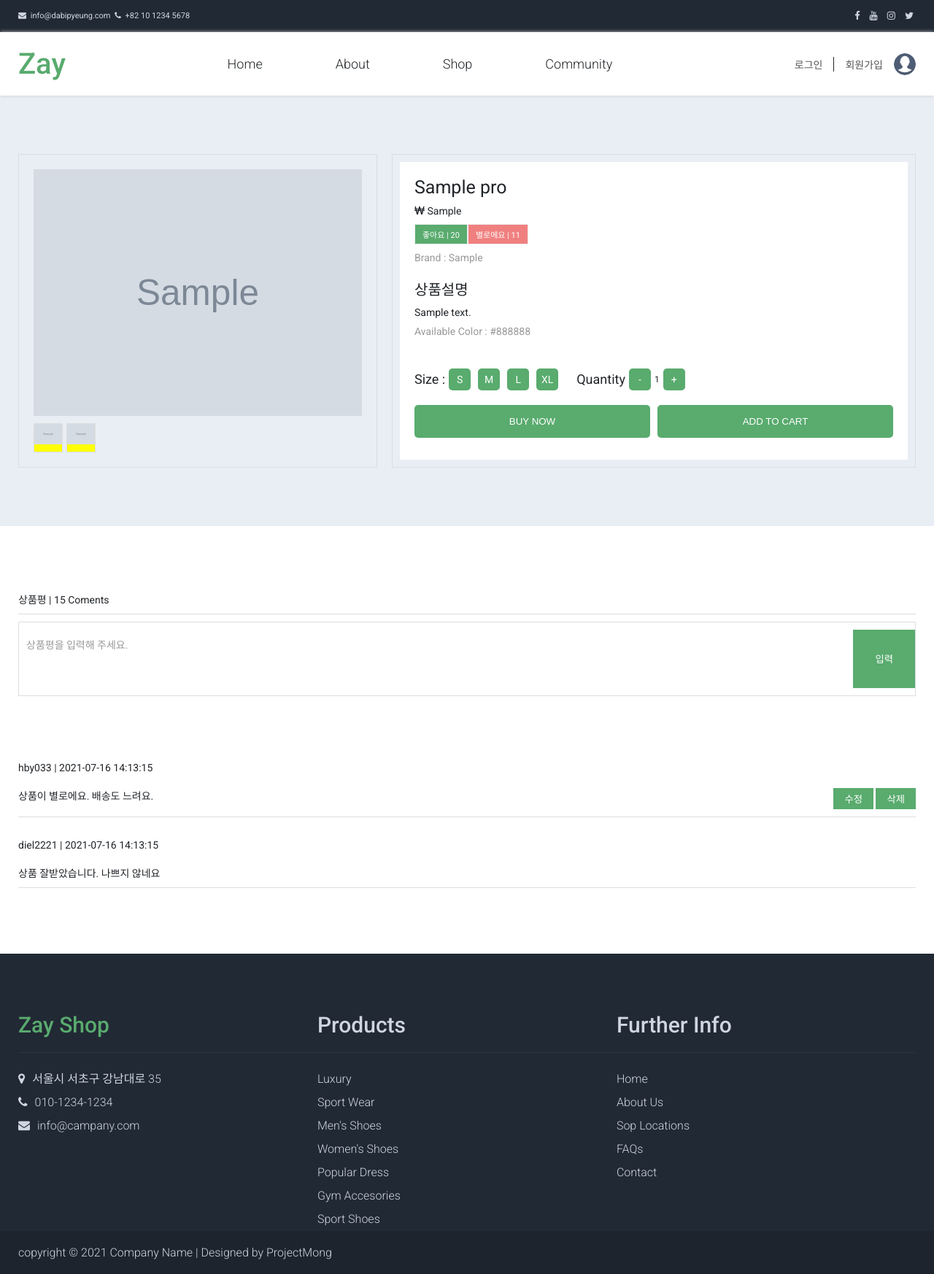
After one commit to Hong-by/Database-Project, a PHP site: page /pages/details/pro_detail_form.php?pro_idx=1 in a window 1280 px wide. The commit adds this page. Shown: the whole page at 73% size. Run offline with PHP 8.4, Linux system fonts and the light colour scheme; tables that the repository leaves empty hold one stand-in row (values such as "Sample post"); grey boxes marked "Sample" are stand-in pictures; a stand-in replaces the project's code that opens the database connection.

Commit message:
07/16 상품 상세 페이지 작업 중

```diff
--- a/css/media.css
+++ b/css/media.css
@@ -17,6 +17,11 @@
 
   section.join .form_box .mem_form,
   section.join .form_box .login_form{width: 70%;}
+
+  .featured .featured_txt p{display: none;}
+  .featured .like_unlike{flex-direction: column; padding: 0 0 10px 0;}
+  .featured .like_icons{display: flex; justify-content: space-between; padding-bottom: 10px;}
+  .featured .like_icons span{width: 50%; text-align: center;}
 }
 
 @media screen and (max-width:850px){
@@ -49,6 +54,11 @@
   section.join .mem_form label,
   section.join .login_form label{font-size: 12px; padding: 10px 15px;}
   section.join .mem_form p:first-child button{font-size: 12px;}
+
+  .featured .featured_box .featured_item{width: 50%; padding: 10px;}
+
+
+
 }
 
 @media screen and (max-width:500px){
@@ -85,6 +95,8 @@
   section.join .login_form input{width: 100%;}
 
   section.join .mem_form section.join .mem_form p:nth-child(4) label{display: block; width: 40%;}
+
+  .featured .featured_box .featured_item{width: 100%;}
 }
 
 @media screen and (max-width:350px){
--- a/css/reset.css
+++ b/css/reset.css
@@ -9,6 +9,8 @@ input, button, textarea{outline:0; border-radius:0; border: 0; padding: 10px; co
 input::placeholder{color: #ccc;}
 textarea{resize:none;}
 img{display:block;}
+em{font-style: normal;}
+b{font-weight: normal;}
 
 /* Setting Reset Layout Style */
 .center{width:100%; margin:auto; max-width:1230px; height:auto;}
--- a/css/style.css
+++ b/css/style.css
@@ -61,20 +61,22 @@ section.featured{background: #e9eef5;}
 .featured .featured_box{width: 100%; height: auto; margin: 30px 0; display: flex; flex-wrap: wrap;}
 .featured .featured_box .featured_item{width: 33.33%; padding: 20px;}
 .featured .item_frame{background: #fff; padding: 10px; box-shadow: 0 0 8px #ccc;}
-.featured .featured_item .featured_img{border: 1px solid #efefef; height: 350px; overflow: hidden;}
+.featured .featured_item .featured_img{border: 1px solid #efefef; height: auto; overflow: hidden;}
 .featured .featured_item img{width: 100%;}
 .featured .featured_item em{font-style: normal; font-size: 12px; color: #777;}
-.featured .like_unlike{width: 100%; height: auto; display: flex; justify-content: space-between; padding: 10px 0;}
-.featured .like_unlike span{border: 1px solid #eee; font-size: 11px; padding: 5px 10px; font-weight: normal;}
-.featured .like_unlike span:nth-child(1){background: #59ab6e; color: #fff;}
-.featured .like_unlike span:nth-child(2){background: lightcoral; color: #fff;}
+
+.like_unlike{width: 100%; height: auto; display: flex; justify-content: space-between; padding: 10px 0;}
+.like_unlike span{border: 1px solid #eee; font-size: 11px; padding: 5px 10px; font-weight: normal;}
+.like_unlike span:nth-child(1){background: #59ab6e; color: #fff;}
+.like_unlike span:nth-child(2){background: lightcoral; color: #fff;}
 
 .featured .featured_txt{width: 100%;color: #212529;}
 .featured .featured_txt h3{font-size: 18px; font-weight: 400; padding-top: 10px;}
 .featured .featured_txt p{font-size: 14px; font-weight: 300; padding: 10px 0;}
 
 .featured .load_more{width: 100%; height: auto; text-align: center;}
-.featured .load_more button{background: #59ab6e; color: #fff; padding: 10px 50px;}
+.featured .load_more button,
+.featured .load_more a{background: #59ab6e; color: #fff; padding: 10px 50px;}
 
 /* Footer Section Style Code */
 footer{width: 100%; height: auto; background: #212934; color: #cfd6e1; padding: 80px 0 0 0;}
@@ -112,3 +114,51 @@ section.join .mem_form .submit_info span,
 section.join .login_form .submit_info span{color: #555;}
 section.join .mem_form .submit_info a,
 section.join .login_form .submit_info a{display: inline-block; padding: 10px 20px; background: #59ab6e; color: #fff;}
+
+/* Product Detail Page Style Code */
+section.pro_insert{background: #e9eef5;}
+.pro_insert .detail_contents{display: flex; justify-content: space-between;}
+.pro_insert .detail_contents .detail_img{padding:20px; border:1px solid #ddd; width:40%;}
+.pro_insert .detail_img img{width:100%;}
+.pro_insert .detail_tab_btns{width:100%; height: auto; display:flex; padding-top:10px;}
+.pro_insert .detail_tab_btns span{width:40px; height: 40px; background: yellow; border:1px solid #ddd; margin-right: 5px; cursor:pointer; overflow:hidden;}
+.pro_insert .detail_tab_btns span img{width:100%;}
+.pro_insert .detail_txt{width:calc(60% - 20px); height: auto; border: 1px solid #ddd; padding: 10px;}
+.pro_insert .detail_wrap{background: #fff; height: 100%; width: 100%; padding: 20px; display: flex; flex-direction: column; justify-content: space-between;}
+
+.pro_insert .detail_wrap h2{font-weight: 400; font-size: 25px;}
+.pro_insert .detail_wrap h3{font-weight: 400; font-size: 20px; margin-top: 20px;}
+.pro_insert .detail_wrap p{margin: 10px 0;}
+.pro_insert .detail_wrap .like_unlike{justify-content: flex-start; padding: 0;}
+/* .pro_insert .detail_wrap .like_unlike .comments{font-size: 14px; border: 0;}
+.pro_insert .detail_wrap .like_unlike .comments b{font-weight: normal;} */
+.pro_insert .detail_wrap .gray{color: #999;}
+
+.pro_insert .size_quan .size{display: flex;}
+.pro_insert .size_quan p{margin-right: 20px; font-size: 18px;display: flex; align-items: center;}
+.pro_insert .size_quan p span{width: 30px; height: 30px; background: #59ab6e; display: flex; color: #fff; border-radius: 5px; align-items: center; justify-content: center; margin: 0 5px; font-size: 14px;}
+.pro_insert .size_quan p b{font-weight: normal; font-size: 12px;}
+
+.pro_insert .detail_btns{width: 100%; height: auto; display: flex; justify-content: space-between; padding: 10px 0;}
+.pro_insert .detail_btns button{width: calc(50% - 5px); padding: 15px 0; background: #59ab6e; color: #fff; border-radius: 5px;}
+
+
+/* Detail Page Coments Section Style Code */
+.comments .comments_tit{width: 100%; height: auto; padding: 10px 10px 10px 0; border-bottom: 1px solid #ddd;}
+
+.comments .comment_insert{margin-top: 10px; padding: 10px 0; border: 1px solid #ddd;}
+.comments .comment_insert form{display: flex; justify-content: space-between;}
+.comments .comment_insert textarea{ font-family: 'Roboto', 'Noto Sans KR', sans-serif; font-size: 14px; width: 80%; height: 80px;}
+.comments .comment_insert textarea::-webkit-scrollbar{display: none;}
+.comments .comment_insert textarea::placeholder{color: #999;}
+.comments .comment_insert form button{background: #59ab6e; color: #fff; padding: 0 30px;}
+
+.comments .comment_contents{margin-top: 50px;  padding: 10px 0; }
+.comment_contents .loop_contents{border-bottom: 1px solid #ddd; margin-top: 20px;}
+.comments .comment_contents .comments_tit{border-bottom: 0;}
+
+.comments .comment_contents .comments_text{display: flex; justify-content: space-between; padding: 10px 0;}
+.comments .comments_text button{background: #59ab6e; color: #fff; padding: 5px 15px;}
+
+
+/* .pro_insert .detail_wrap .like_icons{display: flex; align-items: center;} */
--- /dev/null
+++ b/pages/details/pro_detail_form.php
@@ -0,0 +1,166 @@
+<!DOCTYPE html>
+<html lang="en">
+<head>
+<meta charset="UTF-8">
+  <meta http-equiv="X-UA-Compatible" content="IE=edge">
+  <meta name="viewport" content="width=device-width, initial-scale=1.0, user-scalable=no, maximum-scale=1" />
+  <title>Zay Shop || Detail</title>
+  <!-- Favicon Link -->
+  <link rel="shortcut icon" href="/zay/img/favicon.ico" type="image/x-icon">
+  <link rel="icon" href="/zay/img/favicon.ico" type="image/x-icon">
+  <link rel="apple-touch-icon" href="/zay/img/favicon.ico">
+  <!-- Font Awesome Link -->
+  <link rel="stylesheet" href="https://cdnjs.cloudflare.com/ajax/libs/font-awesome/4.7.0/css/font-awesome.css"/>
+  <!-- Reset CSS Link -->
+  <link rel="stylesheet" href="/zay/css/reset.css">
+  <!-- Main Style CSS Link -->
+  <link rel="stylesheet" href="/zay/css/style.css">
+  <!-- Media Style CSS Link -->
+  <link rel="stylesheet" href="/zay/css/media.css">
+
+</head>
+<body>
+  <div class="wrap">
+    <?php
+    $pro_idx = $_GET['pro_idx'];
+    include $_SERVER["DOCUMENT_ROOT"]."/connect/db_conn.php";
+
+    $sql = "SELECT * FROM zay_pro WHERE ZAY_pro_idx='{$pro_idx}'";
+
+    $detail_result = mysqli_query($dbConn, $sql);
+    $detail_row = mysqli_fetch_array($detail_result);
+
+    $detail_img_1 = $detail_row['ZAY_pro_img_01'];
+    $detail_img_2 = $detail_row['ZAY_pro_img_02'];
+    $detail_tit = $detail_row['ZAY_pro_name'];
+    $detail_pri = $detail_row['ZAY_pro_pri'];
+    $detail_bran = $detail_row['ZAY_pro_bran'];
+    $detail_desc = $detail_row['ZAY_pro_desc'];
+    $detail_color = $detail_row['ZAY_pro_color'];
+
+    ?>
+
+    <?php include $_SERVER["DOCUMENT_ROOT"].'/zay/include/header.php'; ?>
+
+    <section class="pro_insert">
+      <div class="center">
+        <div class="detail_contents">
+          <div class="detail_img">
+            <img src="/zay/data/product_imgs/<?=$detail_img_1?>" alt="">
+            <img src="/zay/data/product_imgs/<?=$detail_img_2?>" alt="">
+            <div class="detail_tab_btns">
+              <span><img src="/zay/data/product_imgs/<?=$detail_img_1?>" alt=""></span>
+              <span><img src="/zay/data/product_imgs/<?=$detail_img_2?>" alt=""></span>
+            </div>
+          </div>
+          <div class="detail_txt">
+            <div class="detail_wrap">
+              <div class="detail_top">
+                <h2><?=$detail_tit?></h2>
+                <p><span><i class="fa fa-krw"></i> <?=$detail_pri?></span></p>
+                <div class="detail_like">
+                  <div class="like_unlike">
+                    <span>좋아요 | <b>20</b></span>
+                    <span>별로에요 | <b>11</b></span>
+
+                  </div>
+                  <p class="gray">Brand : <?=$detail_bran?></p>
+                  <div class="detail_desc"></div>
+                  <div class="detail_desc">
+                    <h3>상품설명</h3>
+                    <p><?=$detail_desc?></p>
+                  </div>
+                  <p class="gray">Available Color : <?=$detail_color?></p>
+                </div>
+                <!-- End of detail_like -->
+              </div>
+
+              <div class="size_quan">
+                <div class="size">
+                  <p>Size :
+                    <span>S</span>
+                    <span>M</span>
+                    <span>L</span>
+                    <span>XL</span>
+                  </p>
+                  <P>Quantity
+                    <span>-</span>
+                    <b>1</b>
+                    <span>+</span>
+                  </P>
+                </div>
+                <div class="detail_btns">
+                    <button type="button">BUY NOW</button>
+                    <button type="button">ADD TO CART</button>
+                  </div>
+              </div>
+              <!-- End of size quantity -->
+
+            </div>
+          </div>
+        </div>
+        <!-- End of detail-Contents -->
+      </div>
+    </section>
+    <section class="comments">
+      <div class="center">
+        <div class="comments_tit">
+          <span>상품평</span> |
+          <span><em>15</em> Coments</span>
+        </div>
+        <div class="comment_insert">
+          <form action="/zay/php/comment_insert.php" method="post" name="comment_form">
+            <textarea type="text" placeholder="상품평을 입력해 주세요." name="comment_txt"></textarea>
+            <button type="button">입력</button>
+          </form>
+        </div>
+
+        <div class="comment_contents">
+          <!-- Loop Comments -->
+          <div class="loop_contents">
+            <div class="comments_tit">
+              <span>hby033</span> |
+              <span>2021-07-16 14:13:15</span>
+            </div>
+            <div class="comments_text">
+              <span class="txt">
+                <em>상품이 별로에요. 배송도 느려요.</em>
+              </span>
+              <span class="comment_btns">
+                <button type="button">수정</button>
+                <button type="button">삭제</button>
+              </span>
+            </div>
+          </div>
+          <!-- End of Loop Comments -->
+          <!-- Loop Comments -->
+          <div class="loop_contents">
+            <div class="comments_tit">
+              <span>diel2221</span> |
+              <span>2021-07-16 14:13:15</span>
+            </div>
+            <div class="comments_text">
+              <span class="txt">
+                <em>상품 잘받았습니다. 나쁘지 않네요</em>
+              </span>
+
+            </div>
+          </div>
+        <!-- End of Loop Comments -->
+        </div>
+      </div>
+    </section>
+
+
+    <?php
+      include $_SERVER["DOCUMENT_ROOT"].'/zay/include/footer.php';
+    ?>
+  </div>
+
+
+  <!-- jQuery Framework Load -->
+  <script src="https://ajax.googleapis.com/ajax/libs/jquery/3.4.1/jquery.min.js"></script>
+  <script src="/zay/js/jq.main.js"></script>
+
+</body>
+</html>
```
Also changed, not shown: index.php (+19 -6 lines), js/jq.main.js (+33 -0 lines), sql/zay_review.sql (added, +60 -0 lines), php/comment_insert.php (added).
